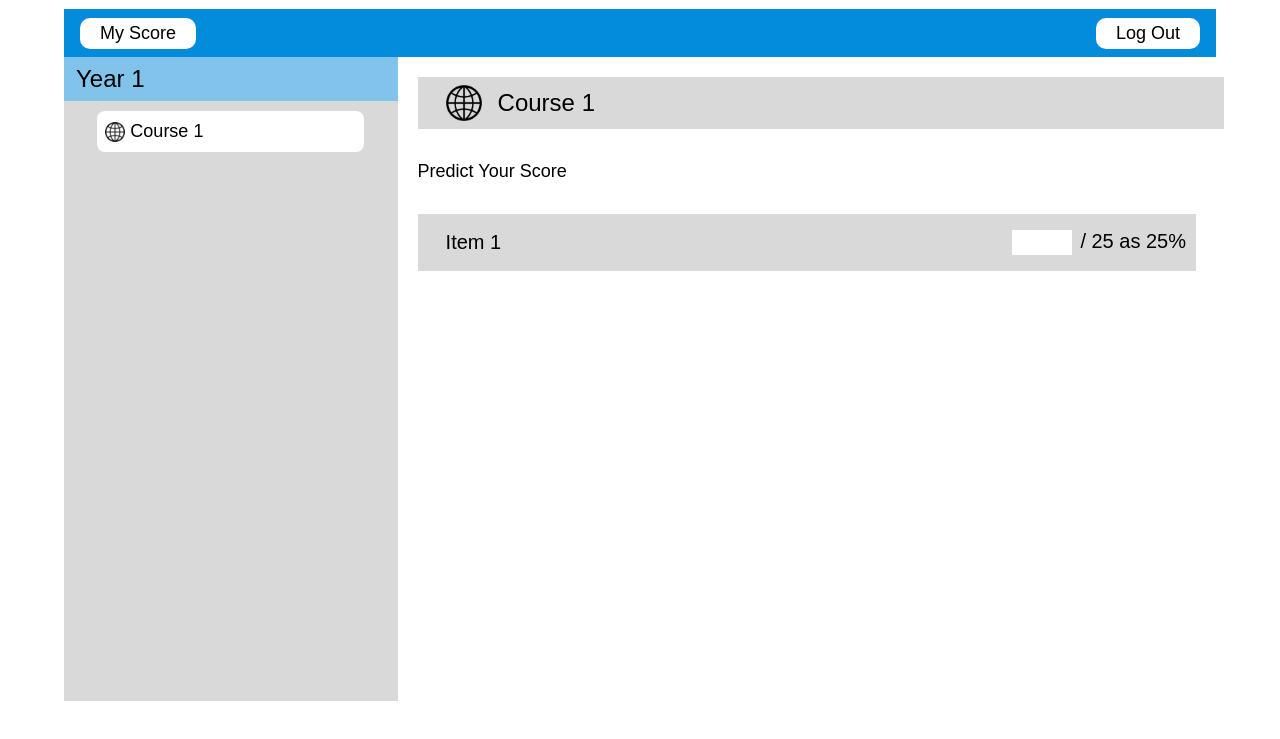
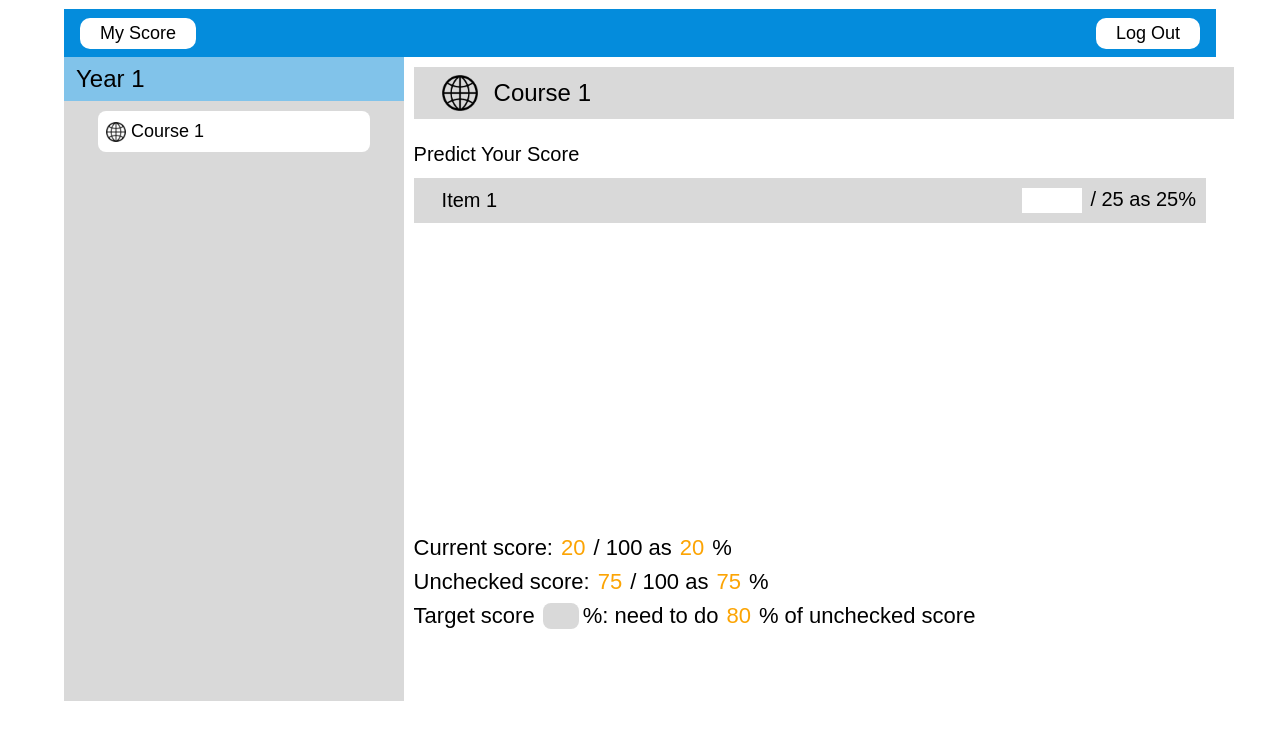
Before and after one commit to preamza02/final_project_comengess_2023, a plain HTML site: page frontend/index.html in a window 1280 px wide. Shown: the part 53-792 px from the top of the page. Drawn offline with Linux system fonts and the light colour scheme.

Commit message:
add: calculation text

```diff
--- a/frontend/index.css
+++ b/frontend/index.css
@@ -104,13 +104,13 @@
 .predict-score-view {
     width: 70%;
     background-color: white;
-    padding: 20px;
+    padding: 10px;
 }
 
 .predict-your-score-text {
-    font-size: 18px;
-    margin-top: 32px;
-    margin-bottom: 32px;
+    font-size: 20px;
+    margin-top: 24px;
+    margin-bottom: 12px;
 }
 
 .course-title {
@@ -130,13 +130,18 @@
     margin-right: 16px;
 }
 
+.score-item-list {
+    height: 56%;
+    overflow-y: auto;
+}
+
 .score-item {
     font-size: 20px;
     background-color: #D9D9D9;
     justify-content: space-between;
     align-items: center;
-    padding-top: 16px;
-    padding-bottom: 16px;
+    padding-top: 10px;
+    padding-bottom: 10px;
     padding-left: 28px;
     padding-right: 10px;
 }
@@ -149,3 +154,24 @@
     border-radius: 0;
     margin-right: 8px;
 }
+
+.score-calculation-text {
+    font-size: 22px;
+    margin-top: 8px;
+}
+
+.score-calculation-text > input {
+    background-color: #D9D9D9;
+    font-size: 18px;
+    width: 32px;
+    border-width: 0;
+    border-radius: 8px;
+    margin-left: 8px;
+    margin-right: 4px;
+}
+
+.orange-text {
+    margin-left: 8px;
+    margin-right: 8px;
+    color: #FCA404;
+}
--- a/frontend/index.html
+++ b/frontend/index.html
@@ -7,9 +7,7 @@
 
   <body>
     <div class="flex-col root">
-      <div class="flex-row header">
-        Guess my Score
-      </div>
+      <div class="flex-row header">Guess my Score</div>
 
       <div class="flex-row top-bar">
         <div class="top-bar-text">My Score</div>
@@ -36,12 +34,38 @@
           <div class="predict-your-score-text">Predict Your Score</div>
 
           <!-- TODO: pull data from api -->
-          <div class="score-item flex-row">
-            Item 1
-            <div class="flex-row score-item-input">
-              <input type="text" />
-              / 25 as 25%
+          <div class="flex-col score-item-list">
+            <div class="flex-row score-item">
+              Item 1
+              <div class="flex-row score-item-input">
+                <input type="number" />
+                / 25 as 25%
+              </div>
             </div>
+          </div>
+
+          <div class="flex-row score-calculation-text">
+            Current score:
+            <div class="orange-text">20</div>
+            / 100 as
+            <div class="orange-text">20</div>
+            %
+          </div>
+
+          <div class="flex-row score-calculation-text">
+            Unchecked score:
+            <div class="orange-text">75</div>
+            / 100 as
+            <div class="orange-text">75</div>
+            %
+          </div>
+
+          <div class="flex-row score-calculation-text">
+            Target score
+            <input type="number" />
+            %: need to do
+            <div class="orange-text">80</div>
+            % of unchecked score
           </div>
         </div>
 
```
